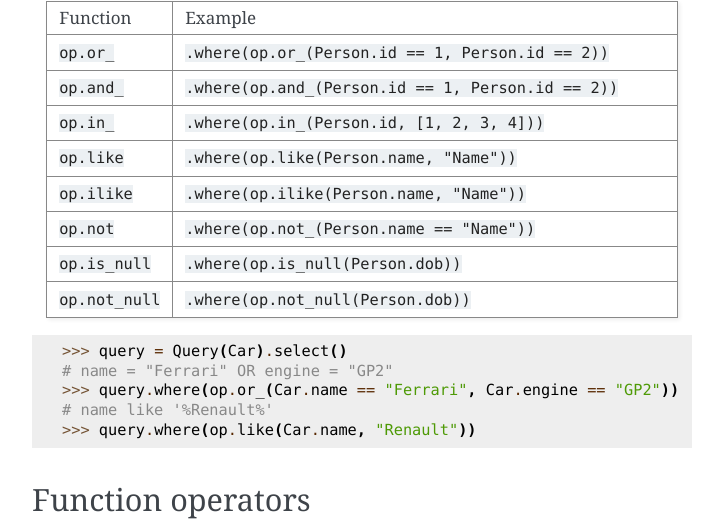
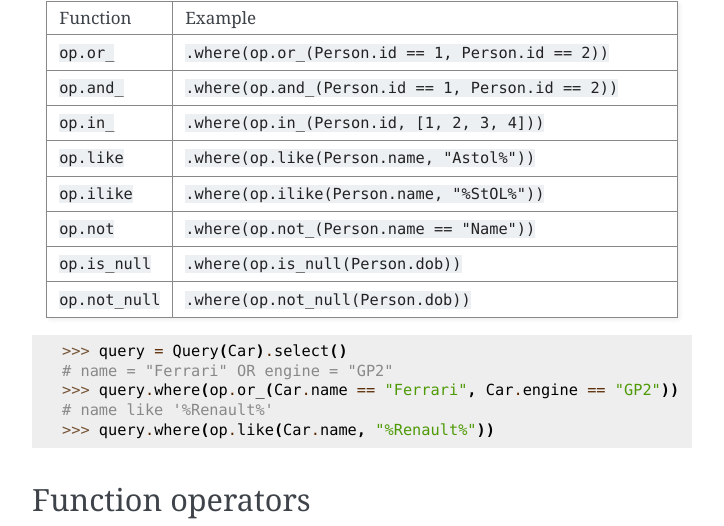
Before and after one commit to halcyonnouveau/estoult, a Sphinx documentation site: the page built from docs/how_tos.rst, in a window 1280 px wide and 900 px high, scrolled down 1696 px. Shown: the part 111-637 px from the top of the window, without its empty margins (388-1112 px from the left). Built offline with Sphinx 7.4.7, drawn with Linux system fonts in a browser that asks for light colours.

Commit message:
update docs

```diff
--- a/docs/how_tos.rst
+++ b/docs/how_tos.rst
@@ -92,9 +92,9 @@ Other operators are available as methods from the ``op`` module.:
    * - ``op.in_``
      - ``.where(op.in_(Person.id, [1, 2, 3, 4]))``
    * - ``op.like``
-     - ``.where(op.like(Person.name, "Name"))``
+     - ``.where(op.like(Person.name, "Astol%"))``
    * - ``op.ilike``
-     - ``.where(op.ilike(Person.name, "Name"))``
+     - ``.where(op.ilike(Person.name, "%StOL%"))``
    * - ``op.not``
      - ``.where(op.not_(Person.name == "Name"))``
    * - ``op.is_null``
@@ -108,7 +108,7 @@ Other operators are available as methods from the ``op`` module.:
     # name = "Ferrari" OR engine = "GP2"
     >>> query.where(op.or_(Car.name == "Ferrari", Car.engine == "GP2"))
     # name like '%Renault%'
-    >>> query.where(op.like(Car.name, "Renault"))
+    >>> query.where(op.like(Car.name, "%Renault%"))
 
 Function operators
 ------------------
```
